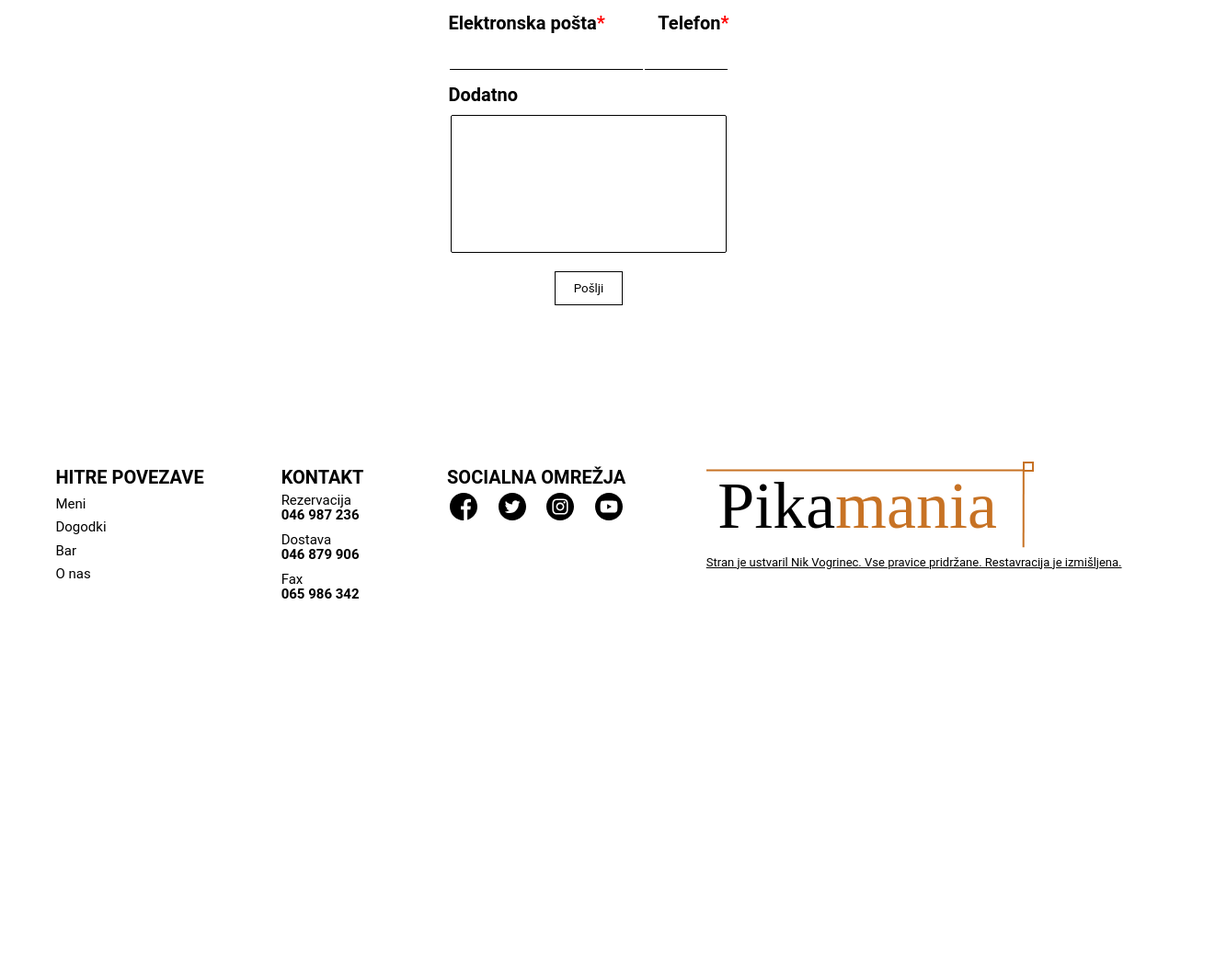
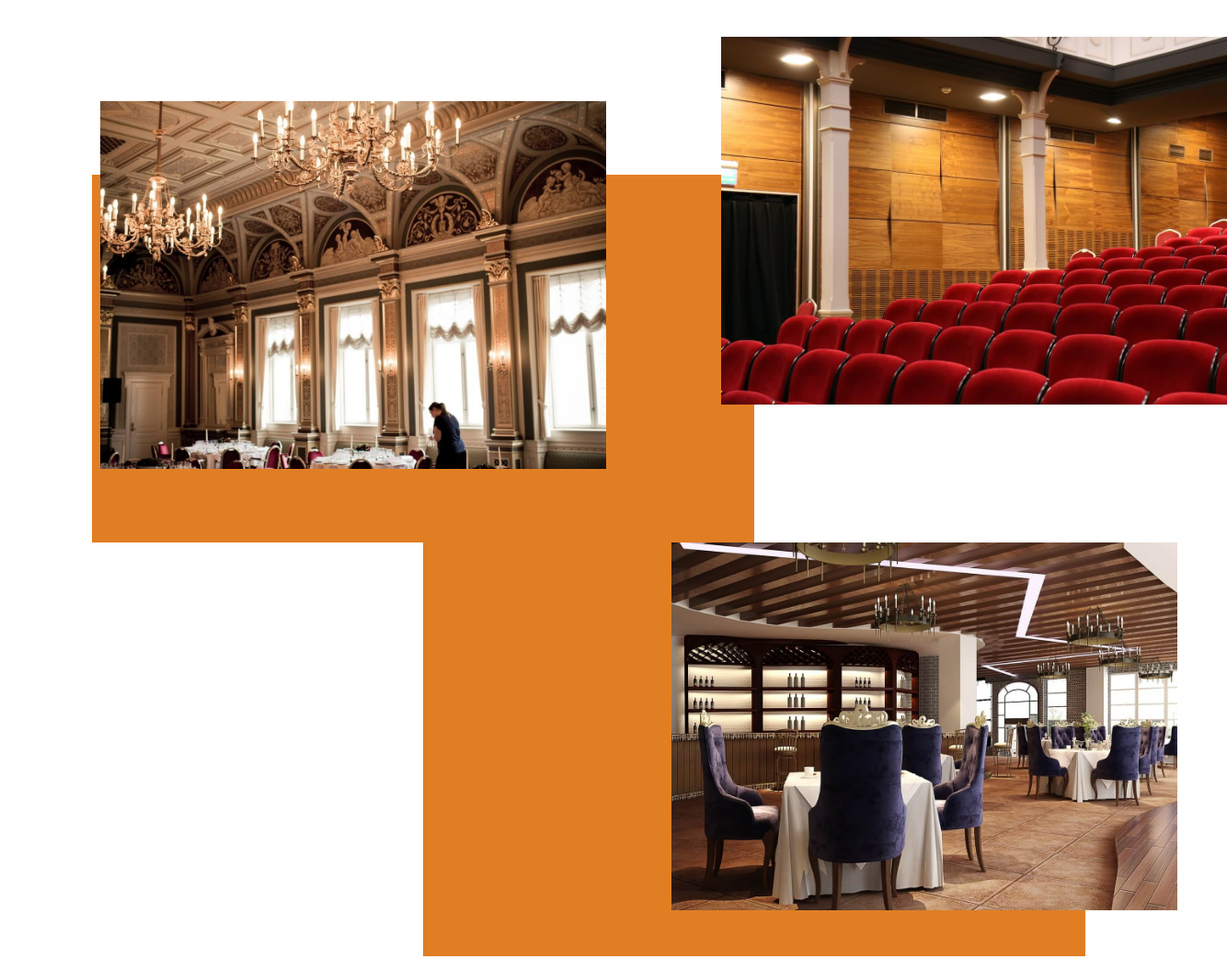
Before and after one commit to NikVogri/restaurant-website, a website: page dogodki.html in a window 1280 px wide. Shown: the part 1860-2903 px from the top of the page at 92% size, 1334 px wide, since content can reach past the window. Before the commit the page ends 2575 px from the top, so only its background shows below. Drawn offline with nearby package versions, Linux system fonts and the light colour scheme.

Commit message:
added room - needs redesign

```diff
--- a/dogodki.html
+++ b/dogodki.html
@@ -58,9 +58,24 @@
                 2000w, /img/dogodki/parallax-big.jpg 3000w" alt="parallax image"> -->
         </div>
         <div class="dogodki__sobe">
+            <div class="dogodki__sobe-img1 dogodki__sobe-img">
+                <img srcset="../img/dogodki/predavanje-small.jpg 1000w, ../img/dogodki/predavanje-medium.jpg
+                2000w, /img/dogodki/predavanje-big.jpg 3000w" alt="predavanje image">
+            </div>
 
+            <div class="dogodki__sobe-img2 dogodki__sobe-img">
+                <img srcset="../img/dogodki/pristiz-small.jpg 1000w, ../img/dogodki/pristiz-medium.jpg
+                2000w, /img/dogodki/pristiz-big.jpg 3000w" alt="pristiz image">
+            </div>
+
+            <div class="dogodki__sobe-img3 dogodki__sobe-img">
+                <img srcset="../img/dogodki/podstresje-small.jpg 1000w, ../img/dogodki/podstresje-medium.jpg
+                2000w, /img/dogodki/podstresje-big.jpg 3000w" alt="podstresje image">
+            </div>
+
+            <div class="orangeBackground orangeBackground1"></div>
+            <div class="orangeBackground orangeBackground2"></div>
         </div>
-
         <div class="dogodki__form">
             <h3 class="header-tertiary">Rezervacija</h3>
             <form action="input">
@@ -94,9 +109,6 @@
             <button class="btn btn-form">Pošlji</button>
         </div>
     </section>
-
-
-
     <footer class="footer">
         <div class="footer__povezave">
             <h4 class="footer__header">Hitre Povezave</h4>
--- a/sass/layout/_sobe.scss
+++ b/sass/layout/_sobe.scss
@@ -0,0 +1,55 @@
+.dogodki__sobe {
+    padding: 10rem 5rem;
+    display: grid;
+    grid-template-columns: repeat(3, 1fr);
+    grid-template-rows: repeat(3, 40rem);
+    position: relative;
+
+    &-img {
+        height: 40rem;
+        width: 55rem;
+        position: absolute;
+
+        & img {
+            height: 100%;
+            width: 100%;
+            object-fit: cover;
+        }
+    }
+
+    &-img1 {
+        grid-column: 3 / 4;
+        top: 25%;
+        left: -10%;
+    }
+
+    &-img2 {
+        top: 30%;
+        left: 5%;
+    }
+
+    &-img3 {
+        grid-column: 3 / 4;
+        grid-row: 3 /4;
+        left: -25%;
+    }
+}
+
+.orangeBackground {
+    background: var(--main-orange-color);
+    height: 100%;
+    width: 100%;
+    box-sizing: content-box;
+
+    &1 {
+        grid-column: 1 / 3;
+        grid-row: 2 / 3;
+
+    }
+
+    &2 {
+        padding-bottom: 5rem;
+        grid-column: 2 / 4;
+        grid-row: 3 / 4;
+    }
+}
```
Also changed, not shown: css/style.css, img/dogodki/podstresje-big.jpg (added), img/dogodki/podstresje-medium.jpg (added), img/dogodki/podstresje-small.jpg (added), img/dogodki/predavanje-big.jpg (added), img/dogodki/predavanje-medium.jpg (added), img/dogodki/predavanje-small.jpg (added), img/dogodki/pristiz-big.jpg (added), img/dogodki/pristiz-medium.jpg (added), img/dogodki/pristiz-small.jpg (added).
